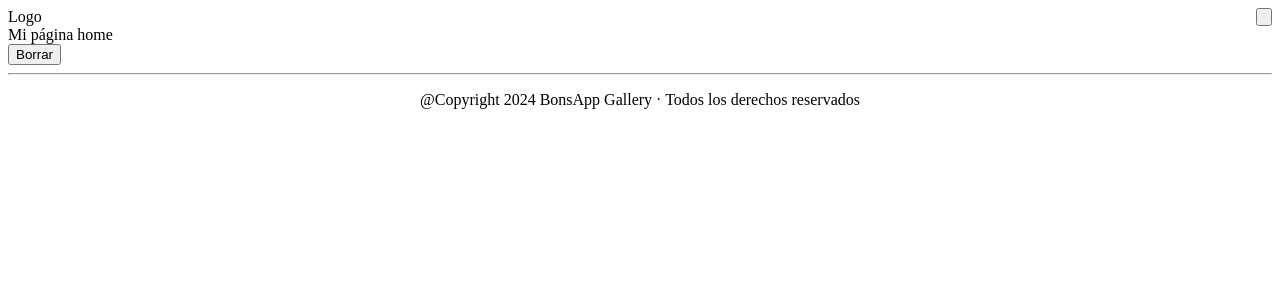
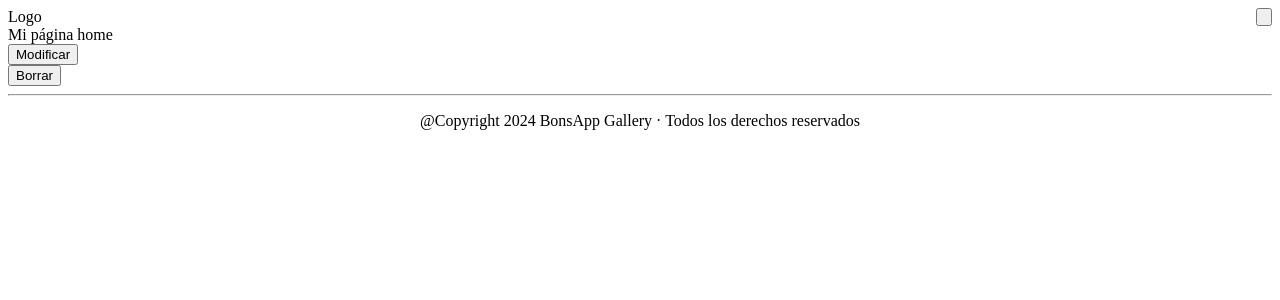
Before and after one commit to Nho89/bons-app-gallery, a React (Vite) app: page / in a window 1280 px wide. Shown: the top 300 px of the page. Built offline with nearby package versions, Linux system fonts and the light colour scheme.

Commit message:
Modify component added

```diff
--- a/src/components/Edit.jsx
+++ b/src/components/Edit.jsx
@@ -5,7 +5,7 @@ const Edit = () => {
   return (
     <>
 
-<button type="button" onClick={onClick}><img src="./src/assets/Vector-añadir.png"
+<button type="button"><img src="./src/assets/Vector-añadir.png"
 alt="botón enviar cambios" />
 </button>
     </>
--- /dev/null
+++ b/src/components/Modify.jsx
@@ -0,0 +1,19 @@
+import React from 'react'
+import { useNavigate } from 'react-router-dom'
+
+const Modify = () => {
+    const navigate = useNavigate()
+
+    const onClick = () => {
+        navigate('/update')
+    }
+
+  return (
+    <>
+    <button type="button" onClick={onClick}>Modificar</button>
+    </>
+  )
+
+}
+
+export default Modify
--- a/src/pages/Home.jsx
+++ b/src/pages/Home.jsx
@@ -1,10 +1,12 @@
 import React from 'react';
 import Delete from '../components/Delete';
+import Modify from '../components/Modify';
 
 const Home = () => {
   return (
     <>
     <div>Mi página home</div>
+    <Modify/>
     <Delete/>
     </>
 
```
